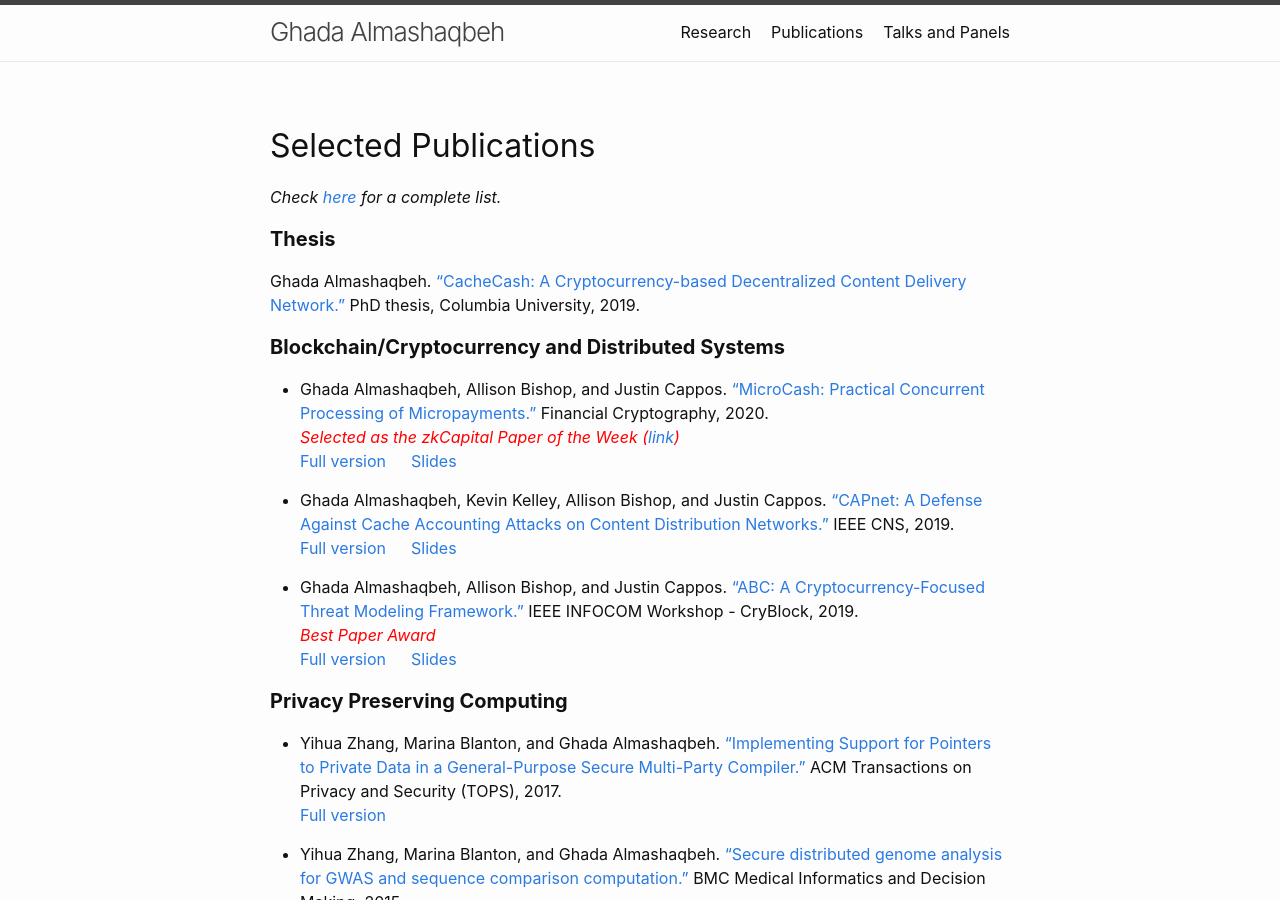
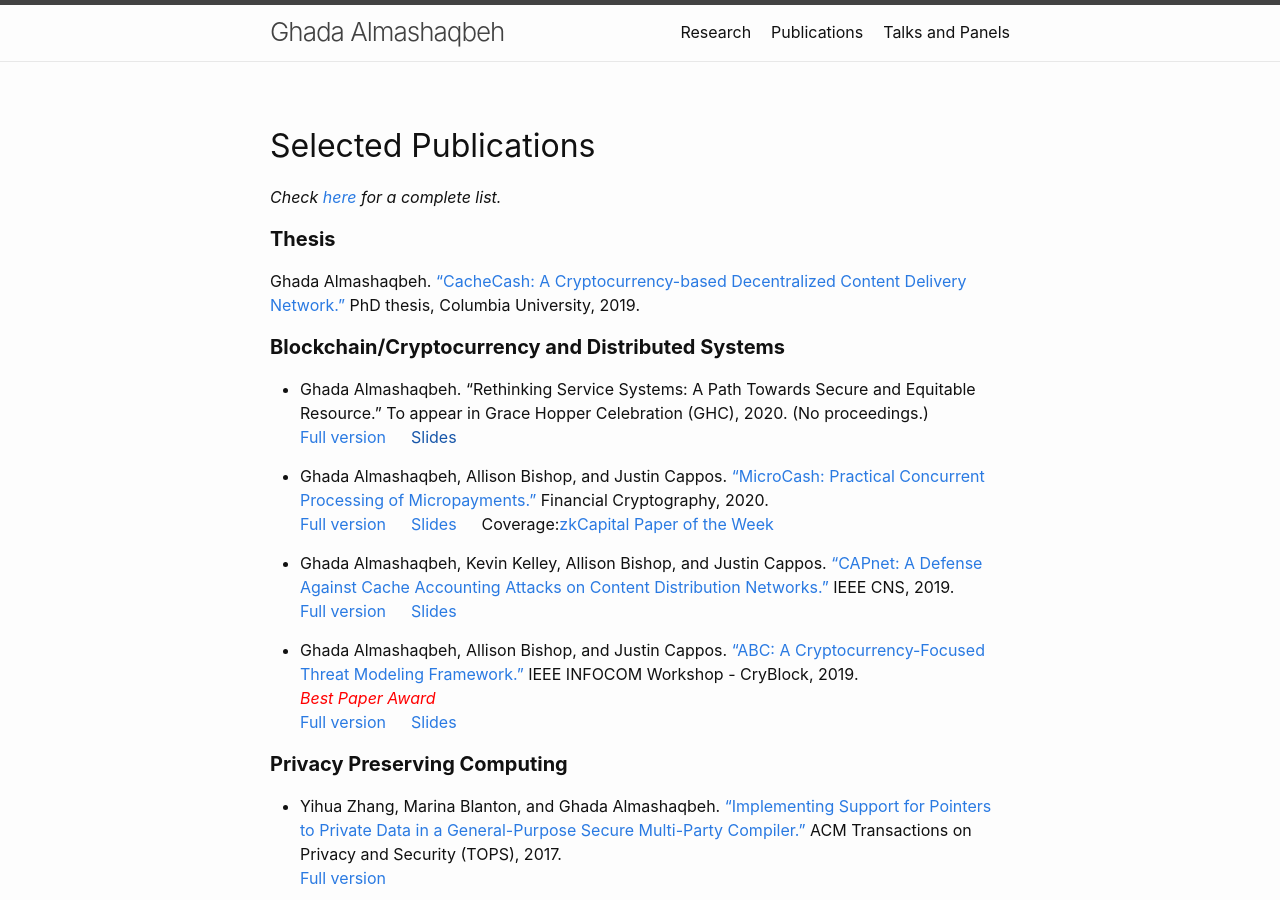
Before and after one commit to GhadaAlmashaqbeh/GhadaAlmashaqbeh.github.io, a Jekyll site: the page built from 02-publications.md, in a window 1280 px wide and 900 px high. Built offline with Jekyll 4.4.1, drawn with Linux system fonts in a browser that asks for light colours.

Commit message:
add GHC submission

```diff
--- a/02-publications.md
+++ b/02-publications.md
@@ -12,9 +12,11 @@ Ghada Almashaqbeh. ["CacheCash: A Cryptocurrency-based Decentralized Content Del
 
 #### **Blockchain/Cryptocurrency and Distributed Systems**
 
+* Ghada Almashaqbeh. "Rethinking Service Systems: A Path Towards Secure and Equitable Resource." To appear in Grace Hopper Celebration (GHC), 2020. (No proceedings.)<br/>
+  [Full version](../unpublished/ghc-2020-full-version.pdf) &emsp; [Slides]()
+
 * Ghada Almashaqbeh, Allison Bishop, and Justin Cappos. ["MicroCash: Practical Concurrent Processing of Micropayments."](https://fc20.ifca.ai/preproceedings/38.pdf) Financial Cryptography, 2020.<br/>
-  <span style="color: red;">_Selected as the zkCapital Paper of the Week ([link](https://zkcapital.substack.com/p/this-week-in-blockchain-research-92a))_</span> <br/>
-  [Full version](https://arxiv.org/abs/1911.08520) &emsp; [Slides](../slides/microcash-fc-2020.pdf)
+  [Full version](https://arxiv.org/abs/1911.08520) &emsp; [Slides](../slides/microcash-fc-2020.pdf) &emsp; Coverage:[zkCapital Paper of the Week](https://zkcapital.substack.com/p/this-week-in-blockchain-research-92a)
 
 * Ghada Almashaqbeh, Kevin Kelley, Allison Bishop, and Justin Cappos. ["CAPnet: A Defense Against Cache Accounting Attacks on Content Distribution Networks."](https://ieeexplore.ieee.org/document/8802825) IEEE CNS, 2019. <br/>
   [Full version](https://arxiv.org/abs/1906.10272) &emsp; [Slides](../slides/capnet-cns-2019.pdf)
```
Also changed, not shown: 2 other files.
